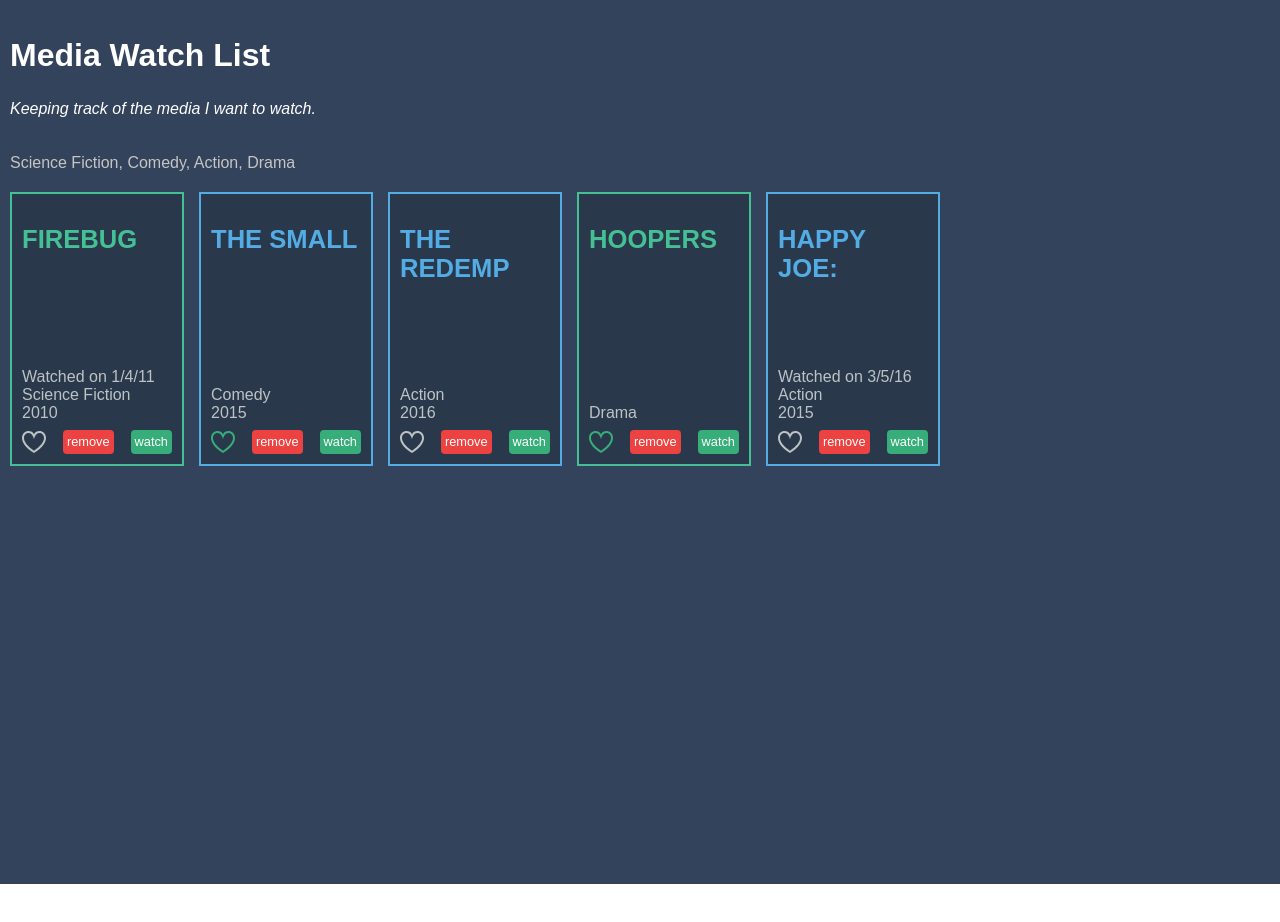
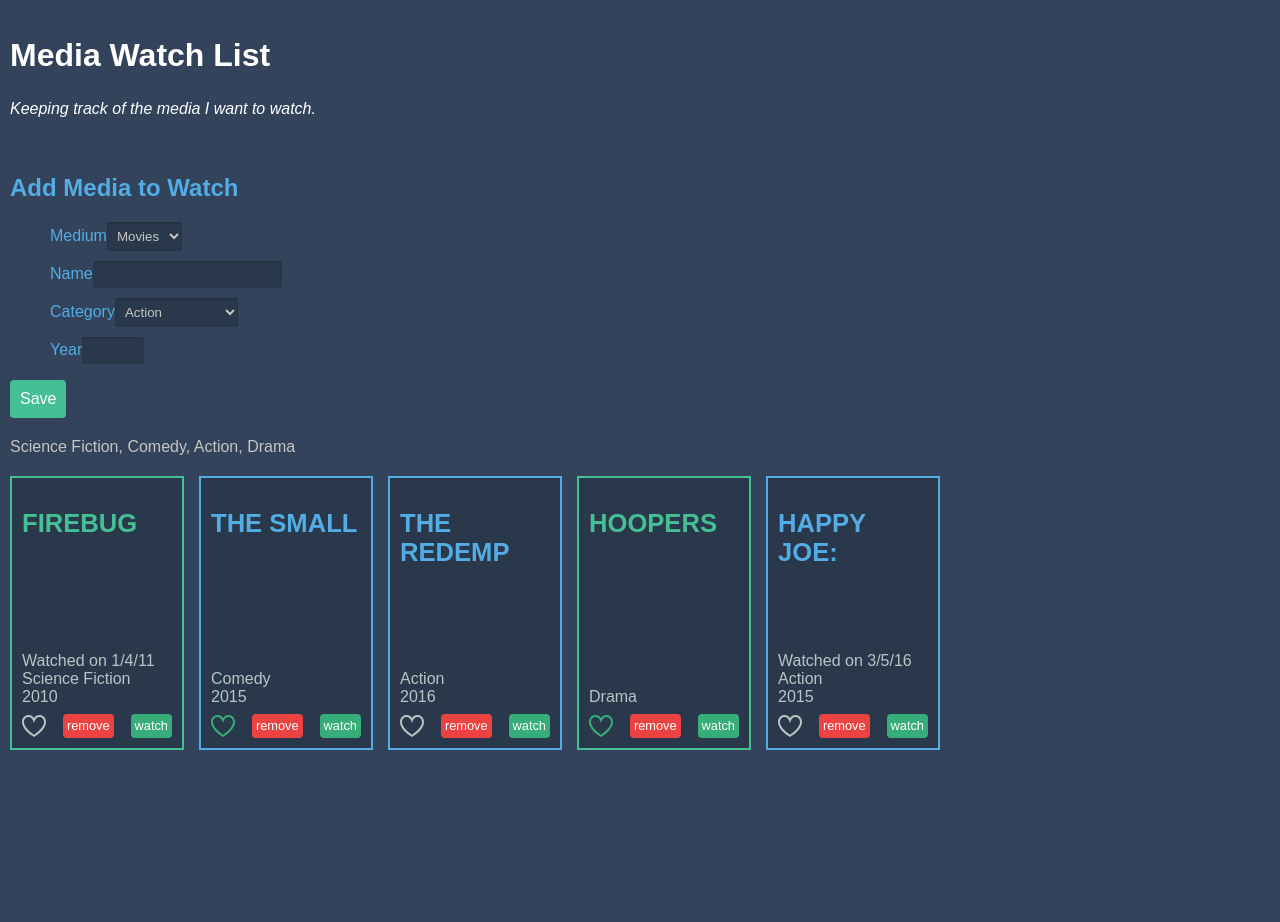
Before and after one commit to kirandash/Angular-Revision, an Angular app: page / in a window 1280 px wide. Shown: the top 922 px of the page. Before the commit the page ends 884 px from the top, so only its background shows below. Built offline with nearby package versions, Linux system fonts and the light colour scheme.

Commit message:
4.2 Template Drive Forms - Start

```diff
--- a/src/app/app.component.html
+++ b/src/app/app.component.html
@@ -3,5 +3,6 @@
         <h1>Media Watch List</h1>
         <p class="description">Keeping track of the media I want to watch.</p>
     </header>
+    <app-media-item-form></app-media-item-form>
     <app-media-item-list></app-media-item-list>
 </section>
--- /dev/null
+++ b/src/app/media-item-form/media-item-form.component.css
@@ -0,0 +1,52 @@
+:host {
+    display: block;
+    padding: 10px;
+  }
+  ul {
+    list-style-type: none;
+  }
+  ul li {
+    margin: 10px 0;
+  }
+  header, label {
+    color: #53ace4;
+  }
+  input, select {
+    background-color: #29394b;
+    color: #c6c5c3;
+    border-radius: 3px;
+    border: none;
+    box-shadow: 0 1px 2px rgba(0,0,0,0.2) inset, 0 -1px 0 rgba(0,0,0,0.05) inset;
+    border-color: #53ace4;
+    padding: 6px;
+  }
+  .ng-invalid:not(.ng-pristine):not(.required-invalid) {
+    border: 1px solid #d93a3e;
+  }
+  input[required].ng-invalid {
+    border-right: 5px solid #d93a3e;
+  }
+  input[required]:not(.required-invalid),
+  input[required].ng-invalid:not(.required-invalid) {
+    border-right: 5px solid #37ad79;
+  }
+  .error {
+    color: #d93a3e;
+  }
+  #year {
+    width: 50px;
+  }
+  button[type=submit] {
+    background-color: #45bf94;
+    border: 0;
+    padding: 10px;
+    font-size: 1em;
+    border-radius: 4px;
+    color: #ffffff;
+    cursor: pointer;
+  }
+  button[type=submit]:disabled {
+    background-color: #333;
+    color: #666;
+    cursor: default;
+  }
--- /dev/null
+++ b/src/app/media-item-form/media-item-form.component.html
@@ -0,0 +1,34 @@
+<header>
+  <h2>Add Media to Watch</h2>
+</header>
+<form>
+  <ul>
+    <li>
+      <label for="medium">Medium</label>
+      <select name="medium" id="medium">
+        <option value="Movies">Movies</option>
+        <option value="Series">Series</option>
+      </select>
+    </li>
+    <li>
+      <label for="name">Name</label>
+      <input type="text" name="name" id="name">
+    </li>
+    <li>
+      <label for="category">Category</label>
+      <select name="category" id="category">
+        <option value="Action">Action</option>
+        <option value="Science Fiction">Science Fiction</option>
+        <option value="Comedy">Comedy</option>
+        <option value="Drama">Drama</option>
+        <option value="Horror">Horror</option>
+        <option value="Romance">Romance</option>
+      </select>
+    </li>
+    <li>
+      <label for="year">Year</label>
+      <input type="text" name="year" id="year" maxlength="4">
+    </li>
+  </ul>
+  <button type="submit">Save</button>
+</form>
--- /dev/null
+++ b/src/app/media-item-form/media-item-form.component.ts
@@ -0,0 +1,15 @@
+import { Component, OnInit } from '@angular/core';
+
+@Component({
+  selector: 'app-media-item-form',
+  templateUrl: './media-item-form.component.html',
+  styleUrls: ['./media-item-form.component.css']
+})
+export class MediaItemFormComponent implements OnInit {
+
+  constructor() { }
+
+  ngOnInit() {
+  }
+
+}
```
Also changed, not shown: src/app/app.module.ts (+6 -2 lines), 2 other files (tests, documents, lock files or other folders).
